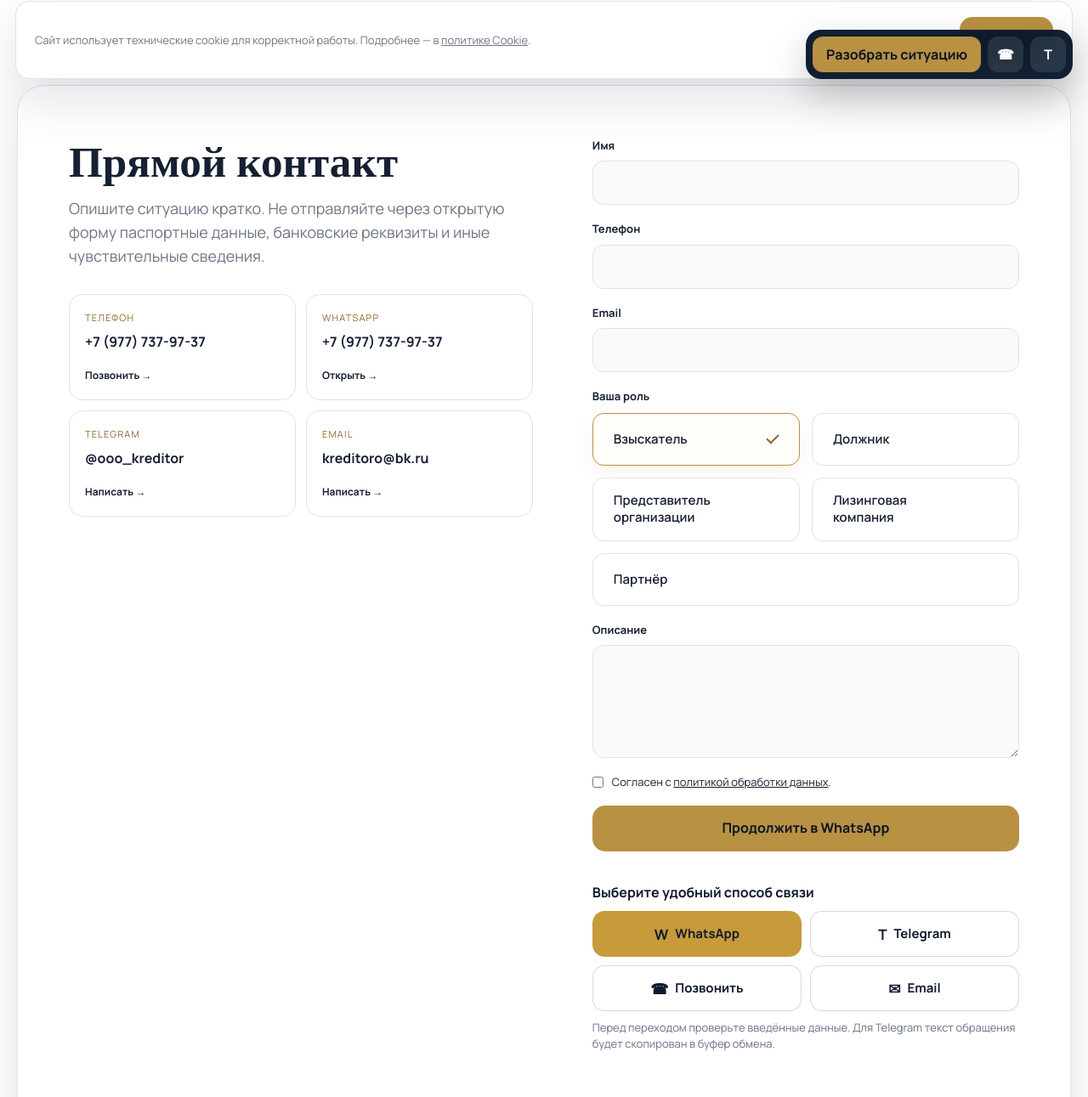
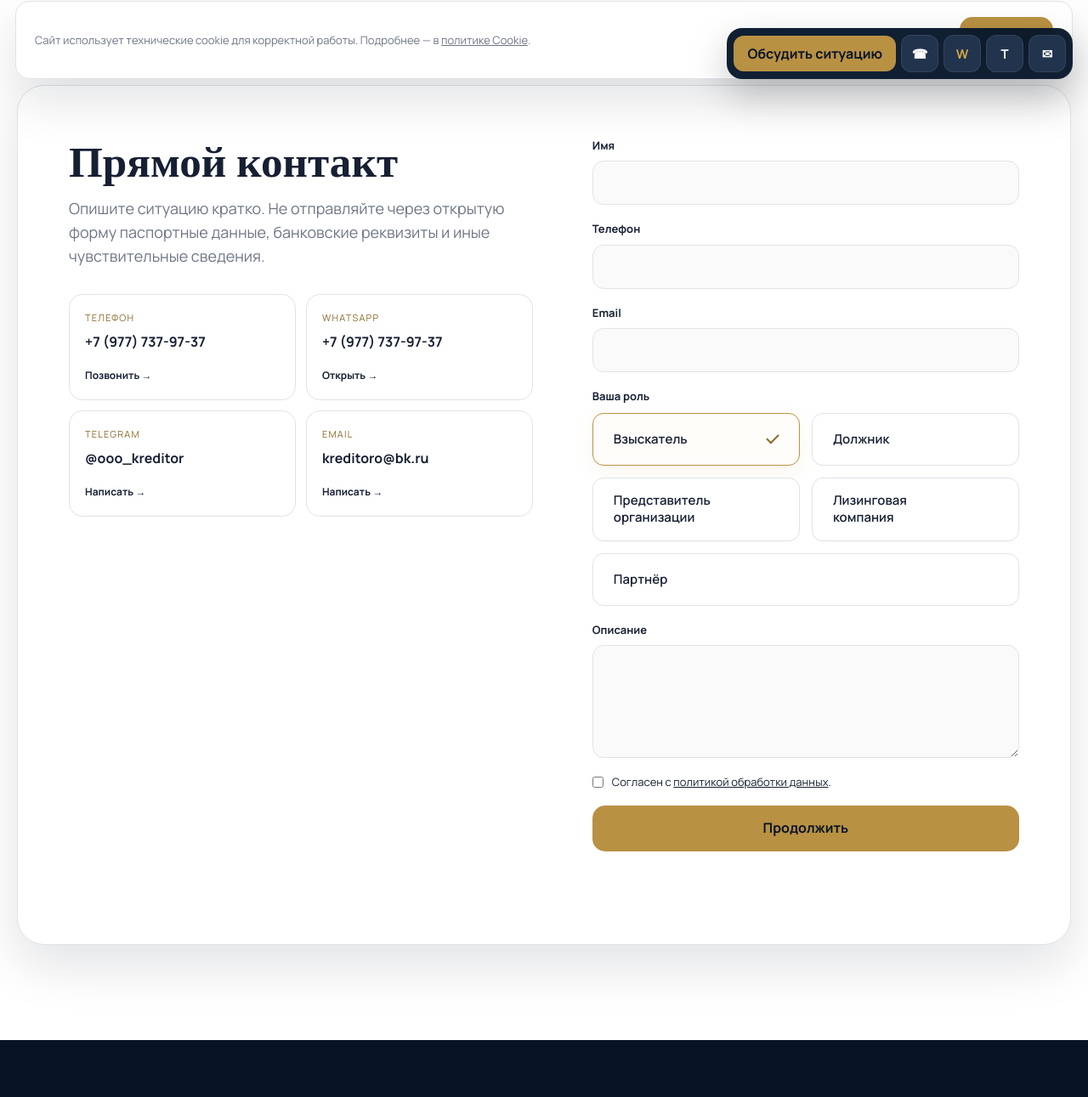
Before and after one commit to Evagg-001/kreditor-site, a plain HTML site: page contacts.html in a window 1280 px wide. Shown: the part 689-1980 px from the top of the page at 85% size. Drawn offline with nearby package versions, Linux system fonts and the light colour scheme.

Commit message:
feat: унифицирован выбор каналов связи

```diff
--- a/contact-channels.css
+++ b/contact-channels.css
@@ -1,13 +1,25 @@
-/* KREDITOR V11: выбор канала связи в формах */
-.lead-channel-block{margin-top:18px}
-.lead-channel-title{display:block;margin:0 0 10px;font-weight:700;color:#111b2d}
+/* KREDITOR V12: единый сценарий формы и четыре канала связи */
+.lead-channel-block{display:none;margin-top:14px;padding-top:16px;border-top:1px solid rgba(17,27,45,.10)}
+.lead-channel-block.is-visible{display:block;animation:kreditorChannelsIn .18s ease both}
+.lead-channel-title{display:block;margin:0 0 11px;font-weight:700;color:#111b2d;text-align:center}
 .lead-channel-actions{display:grid;grid-template-columns:repeat(2,minmax(0,1fr));gap:10px}
-.lead-channel-btn{min-height:54px;border:1px solid rgba(17,27,45,.16);border-radius:14px;background:#fff;color:#111b2d;font:700 15px/1.2 Manrope,Arial,sans-serif;display:flex;align-items:center;justify-content:center;gap:8px;padding:12px 14px;cursor:pointer;transition:border-color .16s ease,background-color .16s ease,transform .16s ease,box-shadow .16s ease;text-decoration:none}
+.lead-channel-btn{min-height:56px;border:1px solid rgba(17,27,45,.15);border-radius:14px;background:#fff;color:#111b2d;font:700 15px/1.2 Manrope,Arial,sans-serif;display:flex;align-items:center;justify-content:flex-start;gap:11px;padding:12px 15px;cursor:pointer;transition:border-color .16s ease,background-color .16s ease,transform .16s ease,box-shadow .16s ease;text-decoration:none}
 .lead-channel-btn:hover{border-color:#c79a3b;background:#fcf8ef;transform:translateY(-1px);box-shadow:0 8px 18px rgba(17,27,45,.07)}
 .lead-channel-btn:focus-visible{outline:3px solid rgba(199,154,59,.25);outline-offset:2px}
-.lead-channel-btn[data-channel="whatsapp"]{background:#c79a3b;border-color:#c79a3b;color:#111b2d}
-.lead-channel-btn[data-channel="whatsapp"]:hover{background:#d2a64a}
-.lead-channel-note{margin:10px 0 0;color:#697386;font-size:13px;line-height:1.45}
-.lead-channel-icon{font-size:17px;line-height:1}
-.modal .lead-channel-actions{grid-template-columns:repeat(2,minmax(0,1fr))}
-@media(max-width:620px){.lead-channel-actions,.modal .lead-channel-actions{grid-template-columns:1fr}.lead-channel-btn{min-height:50px}}
+.lead-channel-icon{width:34px;height:34px;flex:0 0 34px;border-radius:50%;display:grid;place-items:center;background:#0d1b30;color:#d0a64a;font-weight:800;font-size:16px;line-height:1}
+.lead-channel-copy{display:flex;flex-direction:column;align-items:flex-start;gap:2px}
+.lead-channel-copy small{font-weight:500;font-size:11px;color:#697386}
+.lead-channel-note{margin:10px 0 0;color:#697386;font-size:12px;line-height:1.45;text-align:center}
+.lead-continue-btn.is-complete{background:#c79a3b;border-color:#c79a3b;color:#111b2d}
+.modal-contact-alternatives{display:none!important}
+@keyframes kreditorChannelsIn{from{opacity:0;transform:translateY(-5px)}to{opacity:1;transform:none}}
+
+/* Плавающий виджет: основная кнопка + четыре понятных канала */
+.desktop-sticky-cta{gap:6px!important}
+.desktop-sticky-cta .desktop-sticky-main{white-space:nowrap}
+.desktop-sticky-cta .kreditor-sticky-channel{width:44px;height:44px;display:grid;place-items:center;border-radius:12px;background:#22344d;color:#fff;text-decoration:none;font:800 15px/1 Manrope,Arial,sans-serif;border:1px solid rgba(255,255,255,.08);transition:transform .16s ease,background-color .16s ease}
+.desktop-sticky-cta .kreditor-sticky-channel:hover{transform:translateY(-1px);background:#2d4565}
+.desktop-sticky-cta .kreditor-sticky-channel:focus-visible{outline:3px solid rgba(199,154,59,.35);outline-offset:2px}
+.desktop-sticky-cta .kreditor-sticky-channel[data-contact-channel="whatsapp"]{color:#d0a64a}
+
+@media(max-width:620px){.lead-channel-actions{grid-template-columns:1fr}.lead-channel-btn{min-height:52px}}
--- a/contact-channels.js
+++ b/contact-channels.js
@@ -2,7 +2,6 @@
 (()=>{
   const CONFIG={phone:"+79777379737",phoneDigits:"79777379737",telegram:"ooo_kreditor",email:"kreditoro@bk.ru"};
   const forms=[...document.querySelectorAll('[data-lead-form]')];
-  if(!forms.length)return;
 
   const normalizePhone=v=>String(v||"").replace(/[^\d+]/g,"");
   const validPhone=v=>/^\+?\d{10,15}$/.test(normalizePhone(v).replace(/^8/,"7"));
@@ -24,7 +23,7 @@
     if(!el){el=document.createElement("p");el.className="form-status";el.setAttribute("aria-live","polite");form.append(el)}
     el.textContent=text;el.className=`form-status ${type}`.trim();
   };
-  const analytics=(event,channel)=>{
+  const analytics=(event,channel="")=>{
     try{
       const id=window.KREDITOR_ANALYTICS?.yandexMetrikaId;
       if(typeof window.ym==="function"&&id)window.ym(id,"reachGoal",event,{page:location.pathname,channel});
@@ -44,26 +43,51 @@
   };
   const copy=async text=>{try{await navigator.clipboard.writeText(text);return true}catch(_){return false}};
 
-  forms.forEach(form=>{
-    const submit=form.querySelector('button[type="submit"]');
-    if(!submit||form.querySelector(".lead-channel-block"))return;
-    submit.hidden=true;submit.setAttribute("aria-hidden","true");submit.tabIndex=-1;
-
+  const buildChannelBlock=()=>{
     const block=document.createElement("div");
     block.className="lead-channel-block";
+    block.setAttribute("aria-hidden","true");
     block.innerHTML=`
       <span class="lead-channel-title">Выберите удобный способ связи</span>
       <div class="lead-channel-actions" role="group" aria-label="Способ связи">
-        <button class="lead-channel-btn" type="button" data-channel="whatsapp"><span class="lead-channel-icon">W</span>WhatsApp</button>
-        <button class="lead-channel-btn" type="button" data-channel="telegram"><span class="lead-channel-icon">T</span>Telegram</button>
-        <button class="lead-channel-btn" type="button" data-channel="phone"><span class="lead-channel-icon">☎</span>Позвонить</button>
-        <button class="lead-channel-btn" type="button" data-channel="email"><span class="lead-channel-icon">✉</span>Email</button>
+        <button class="lead-channel-btn" type="button" data-channel="whatsapp"><span class="lead-channel-icon">W</span><span class="lead-channel-copy">WhatsApp<small>Открыть чат</small></span></button>
+        <button class="lead-channel-btn" type="button" data-channel="telegram"><span class="lead-channel-icon">T</span><span class="lead-channel-copy">Telegram<small>@ooo_kreditor</small></span></button>
+        <button class="lead-channel-btn" type="button" data-channel="phone"><span class="lead-channel-icon">☎</span><span class="lead-channel-copy">Позвонить<small>+7 (977) 737-97-37</small></span></button>
+        <button class="lead-channel-btn" type="button" data-channel="email"><span class="lead-channel-icon">✉</span><span class="lead-channel-copy">Email<small>kreditoro@bk.ru</small></span></button>
       </div>
-      <p class="lead-channel-note">Перед переходом проверьте введённые данные. Для Telegram текст обращения будет скопирован в буфер обмена.</p>`;
-    submit.insertAdjacentElement("afterend",block);
+      <p class="lead-channel-note">Сообщение будет подготовлено автоматически. Отправка произойдёт только после вашего подтверждения.</p>`;
+    return block;
+  };
+
+  forms.forEach(form=>{
+    const submit=form.querySelector('button[type="submit"]');
+    if(!submit)return;
+    submit.hidden=false;submit.removeAttribute("aria-hidden");submit.tabIndex=0;
+    submit.textContent="Продолжить";
+    submit.classList.add("lead-continue-btn");
+
+    let block=form.querySelector(".lead-channel-block");
+    if(!block){block=buildChannelBlock();submit.insertAdjacentElement("afterend",block)}
+    else block.classList.remove("is-visible");
+
+    const reveal=()=>{
+      if(!validate(form))return false;
+      block.classList.add("is-visible");block.setAttribute("aria-hidden","false");
+      submit.classList.add("is-complete");submit.textContent="Выберите способ связи";
+      setStatus(form,"Выберите один из четырёх удобных способов связи.","success");
+      block.scrollIntoView({behavior:"smooth",block:"nearest"});
+      block.querySelector(".lead-channel-btn")?.focus({preventScroll:true});
+      analytics("lead_form_continue");
+      return true;
+    };
+
+    form.addEventListener("submit",e=>{
+      e.preventDefault();e.stopImmediatePropagation();reveal();
+    },true);
 
     block.addEventListener("click",async e=>{
       const btn=e.target.closest("[data-channel]");if(!btn)return;
+      e.preventDefault();e.stopPropagation();
       if(!validate(form))return;
       const channel=btn.dataset.channel;const text=message(form);analytics("lead_channel_select",channel);
       if(channel==="whatsapp"){
@@ -74,19 +98,32 @@
         setStatus(form,ok?"Текст обращения скопирован. Открываем Telegram…":"Открываем Telegram. Текст можно скопировать из формы.","success");
         window.open(`https://t.me/${CONFIG.telegram}`,"_blank","noopener,noreferrer");
       }else if(channel==="phone"){
-        setStatus(form,"Открываем приложение для звонка…","success");
-        location.href=`tel:${CONFIG.phone}`;
+        setStatus(form,"Открываем приложение для звонка…","success");location.href=`tel:${CONFIG.phone}`;
       }else if(channel==="email"){
-        const subject="Обращение с сайта КРЕДИТОР";
         setStatus(form,"Открываем почтовое приложение…","success");
-        location.href=`mailto:${CONFIG.email}?subject=${encodeURIComponent(subject)}&body=${encodeURIComponent(text)}`;
+        location.href=`mailto:${CONFIG.email}?subject=${encodeURIComponent("Обращение с сайта КРЕДИТОР")}&body=${encodeURIComponent(text)}`;
       }
     });
+  });
 
-    form.addEventListener("submit",e=>{
-      e.preventDefault();e.stopImmediatePropagation();
-      setStatus(form,"Выберите способ связи: WhatsApp, Telegram, звонок или Email.","error");
-      block.querySelector(".lead-channel-btn")?.focus();
-    },true);
+  document.querySelectorAll(".desktop-sticky-cta").forEach(widget=>{
+    const main=widget.querySelector(".desktop-sticky-main");
+    if(main){main.textContent="Обсудить ситуацию";main.classList.add("js-open-lead");main.setAttribute("data-open-modal","")}
+    widget.querySelectorAll("a").forEach(a=>a.remove());
+    const channels=[
+      ["phone",`tel:${CONFIG.phone}`,"☎","Позвонить"],
+      ["whatsapp",`https://wa.me/${CONFIG.phoneDigits}`,"W","WhatsApp"],
+      ["telegram",`https://t.me/${CONFIG.telegram}`,"T","Telegram"],
+      ["email",`mailto:${CONFIG.email}?subject=${encodeURIComponent("Обращение с сайта КРЕДИТОР")}`,"✉","Email"]
+    ];
+    channels.forEach(([channel,href,label,aria])=>{
+      const a=document.createElement("a");a.className="kreditor-sticky-channel";a.dataset.contactChannel=channel;a.href=href;a.textContent=label;a.setAttribute("aria-label",aria);
+      if(channel==="whatsapp"||channel==="telegram"){a.target="_blank";a.rel="noopener"}
+      a.addEventListener("click",()=>analytics("sticky_contact_click",channel));widget.append(a);
+    });
+    if(main&&!main.dataset.v12Bound){
+      main.dataset.v12Bound="1";
+      main.addEventListener("click",()=>{document.querySelector("#lead-modal")?.showModal();analytics("sticky_open_form")});
+    }
   });
 })();
--- a/contacts.html
+++ b/contacts.html
@@ -17,7 +17,7 @@
             </p><p>Выберите удобный способ связи. Генеральный директор лично контролирует первичные обращения.</p></div></section>
 <section class="section"><div class="container contact-shell"><div class="contact-copy"><h2>Прямой контакт</h2><p>Опишите ситуацию кратко. Не отправляйте через открытую форму паспортные данные, банковские реквизиты и иные чувствительные сведения.</p>
 <div class="contact-cards"><a class="contact-card" href="tel:+79777379737"><span>Телефон</span><strong>+7 (977) 737-97-37</strong><b>Позвонить →</b></a><a class="contact-card" href="https://wa.me/79777379737" rel="noopener" target="_blank"><span>WhatsApp</span><strong>+7 (977) 737-97-37</strong><b>Открыть →</b></a><a class="contact-card" href="https://t.me/ooo_kreditor" rel="noopener" target="_blank"><span>Telegram</span><strong>@ooo_kreditor</strong><b>Написать →</b></a><a class="contact-card" href="mailto:kreditoro@bk.ru"><span>Email</span><strong>kreditoro@bk.ru</strong><b>Написать →</b></a></div></div>
-<form class="contact-form" data-conversion-form="lead" data-lead-form=""><label>Имя<input autocomplete="name" name="name" required=""/></label><label>Телефон<input autocomplete="tel" name="phone" required=""/></label><label>Email<input autocomplete="email" name="email" type="email"/></label><label>Ваша роль<select name="role"><option>Взыскатель</option><option>Должник</option><option>Бизнес</option><option>Лизинговая компания</option><option>Партнёр</option></select></label><label>Описание<textarea name="message" required="" rows="5"></textarea></label><label class="consent"><input required="" type="checkbox"/><span>Согласен с <a href="legal/privacy.html"><u>политикой обработки данных</u></a>.</span></label><button class="btn btn-primary" type="submit">Продолжить в WhatsApp</button><p aria-live="polite" class="form-status"></p><input name="page_url" type="hidden" value="contacts.html"/><input name="source" type="hidden" value="website"/></form>
+<form class="contact-form" data-conversion-form="lead" data-lead-form=""><label>Имя<input autocomplete="name" name="name" required=""/></label><label>Телефон<input autocomplete="tel" name="phone" required=""/></label><label>Email<input autocomplete="email" name="email" type="email"/></label><label>Ваша роль<select name="role"><option>Взыскатель</option><option>Должник</option><option>Бизнес</option><option>Лизинговая компания</option><option>Партнёр</option></select></label><label>Описание<textarea name="message" required="" rows="5"></textarea></label><label class="consent"><input required="" type="checkbox"/><span>Согласен с <a href="legal/privacy.html"><u>политикой обработки данных</u></a>.</span></label><button class="btn btn-primary" type="submit">Продолжить</button><p aria-live="polite" class="form-status"></p><input name="page_url" type="hidden" value="contacts.html"/><input name="source" type="hidden" value="website"/></form>
 </div></section></main><footer class="footer section-dark site-footer"><div class="container">
 <div class="footer-grid">
 <div><a class="brand" href="index.html"><span class="brand-mark">К</span><span><strong>КРЕДИТОР</strong><small>федеральная юридическая платформа</small></span></a><p>Законные решения для граждан и бизнеса по всей России.</p></div>
@@ -27,7 +27,7 @@
 </div><div class="footer-bottom"><span>© <span data-year=""></span> ООО «КРЕДИТОР»</span><span>ИНН 6167211465 · ОГРН 1266100010307</span></div>
 </div></footer>
 <dialog class="modal" id="lead-modal"><button aria-label="Закрыть" class="modal-close" data-close-modal="">×</button><h2>Обсудить ситуацию</h2>
-<form data-conversion-form="lead" data-lead-form=""><label>Имя<input autocomplete="name" name="name" required=""/></label><label>Телефон<input autocomplete="tel" name="phone" required=""/></label><label>Краткое описание<textarea name="message" required="" rows="4"></textarea></label><label class="consent"><input required="" type="checkbox"/><span>Согласен с <a href="legal/privacy.html">политикой обработки данных</a>.</span></label><button class="btn btn-primary" type="submit">Продолжить в WhatsApp</button><p aria-live="polite" class="form-status"></p><input name="page_url" type="hidden" value="contacts.html"/><input name="source" type="hidden" value="website"/></form>
+<form data-conversion-form="lead" data-lead-form=""><label>Имя<input autocomplete="name" name="name" required=""/></label><label>Телефон<input autocomplete="tel" name="phone" required=""/></label><label>Краткое описание<textarea name="message" required="" rows="4"></textarea></label><label class="consent"><input required="" type="checkbox"/><span>Согласен с <a href="legal/privacy.html">политикой обработки данных</a>.</span></label><button class="btn btn-primary" type="submit">Продолжить</button><p aria-live="polite" class="form-status"></p><input name="page_url" type="hidden" value="contacts.html"/><input name="source" type="hidden" value="website"/></form>
 <p class="privacy-note">Отправка происходит только после вашего подтверждения. Мы не публикуем сведения об обращении.</p>
 <div aria-label="Как проходит обращение" class="conversion-reassurance">
 <div><strong>1</strong><span>Кратко опишите ситуацию</span></div>
@@ -35,7 +35,7 @@
 <div><strong>3</strong><span>Подтвердите отправку самостоятельно</span></div>
 </div>
 <div aria-label="Другие способы связи" class="modal-contact-alternatives">
-<p class="modal-contact-title">Или выберите удобный способ связи</p>
+<p class="modal-contact-title">Выберите удобный способ связи</p>
 <div class="modal-contact-grid">
 <a class="modal-contact-link" data-contact-channel="phone" href="tel:+79777379737">
 <span aria-hidden="true" class="modal-contact-icon">☎</span>
```
Also changed, not shown: 404.html (+2 -2 lines), about.html (+2 -2 lines), academy.html (+2 -2 lines), faq.html (+2 -2 lines), index.html (+4 -4 lines), legal/cookies.html (+2 -2 lines), legal/privacy.html (+2 -2 lines), legal/terms.html (+2 -2 lines), partners.html (+2 -2 lines), practice-business.html (+2 -2 lines), practice-debt.html (+2 -2 lines), practice-debtor.html (+2 -2 lines), practice-leasing.html (+2 -2 lines), practices.html (+2 -2 lines).
